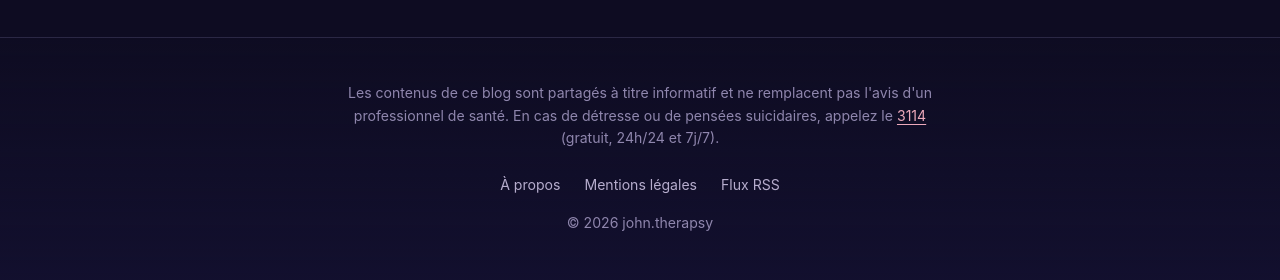
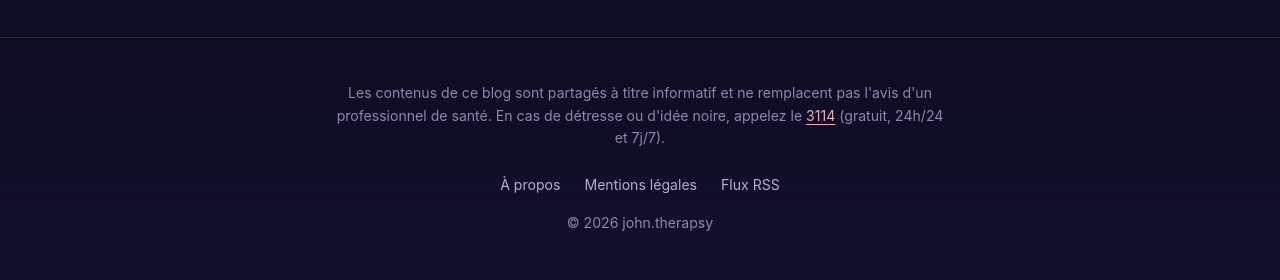
Before and after one commit to johntherapsy/johntherapsy.github.io, a Jekyll site: the page apercu-article.html, which Jekyll copies as it is, in a window 1280 px wide. Shown: the part 1608-1888 px from the top of the page. Built offline with Jekyll 4.4.1, drawn with Linux system fonts in a browser that asks for light colours.

Commit message:
Update apercu-article.html
id

```diff
--- a/apercu-article.html
+++ b/apercu-article.html
@@ -551,7 +551,7 @@ img { max-width: 100%; height: auto; }
 </article>
 </main>
 <footer class="pied">
-  <p class="pied__avertissement">Les contenus de ce blog sont partagés à titre informatif et ne remplacent pas l'avis d'un professionnel de santé. En cas de détresse ou de pensées suicidaires, appelez le <a href="tel:3114">3114</a> (gratuit, 24h/24 et 7j/7).</p>
+  <p class="pied__avertissement">Les contenus de ce blog sont partagés à titre informatif et ne remplacent pas l'avis d'un professionnel de santé. En cas de détresse ou d'idée noire, appelez le <a href="tel:3114">3114</a> (gratuit, 24h/24 et 7j/7).</p>
   <ul class="pied__liens">
     <li><a href="#">À propos</a></li>
     <li><a href="#">Mentions légales</a></li>
```
